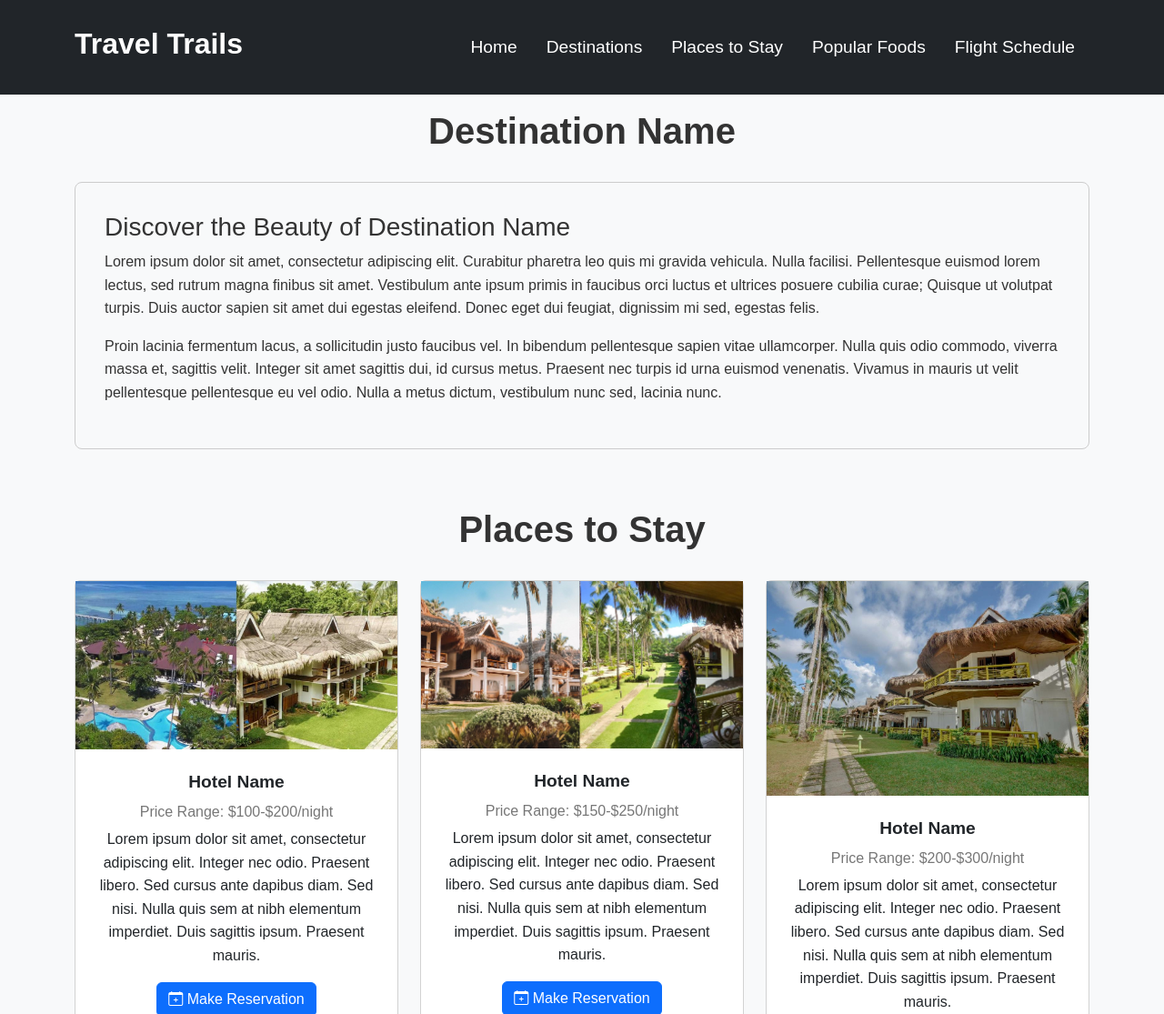
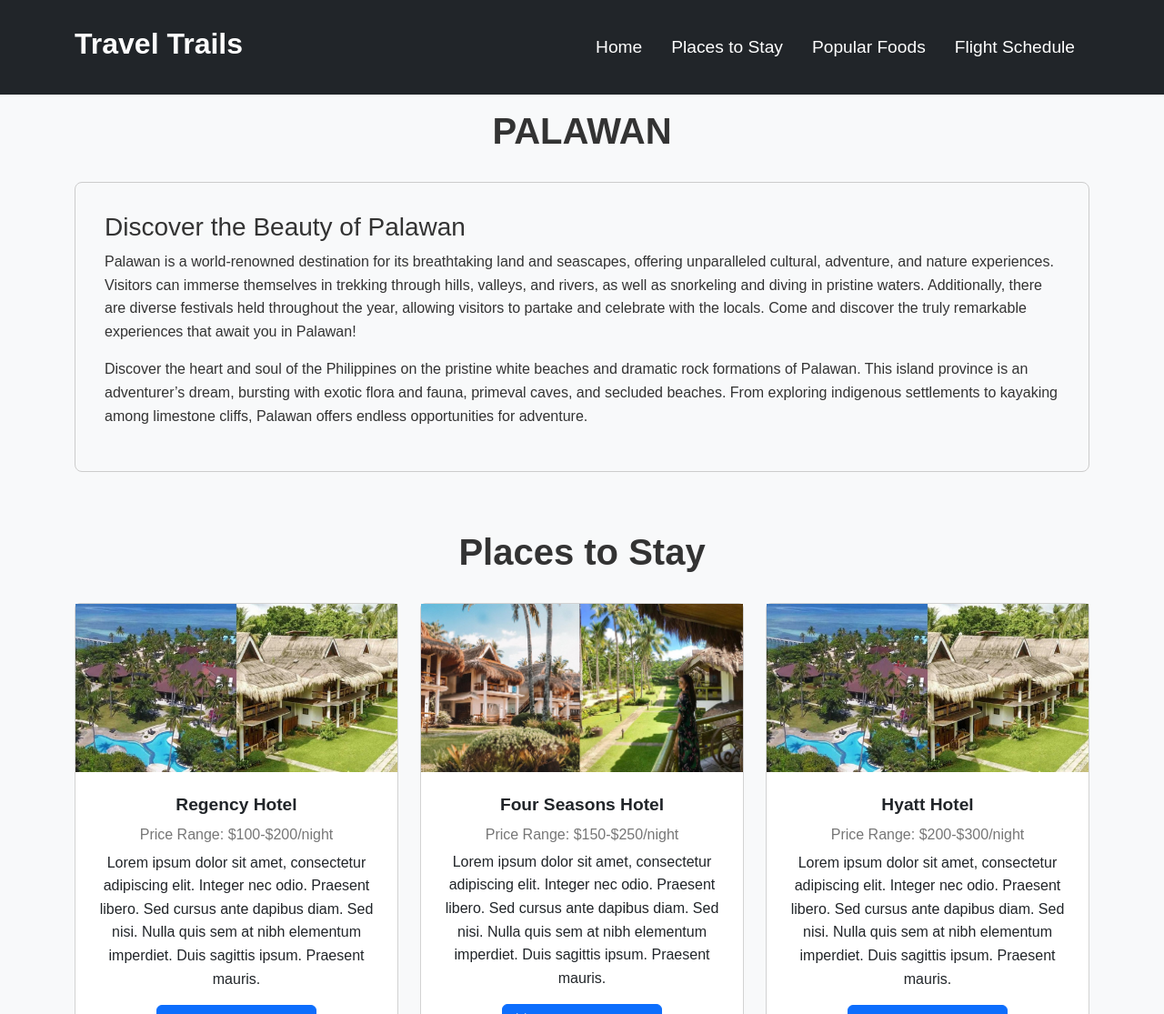
Before and after one commit to ei-accerly/Hackathon, a Django app: page /destination in a window 1280 px wide. Shown: the top 1115 px of the page at 91% size. Run offline with Django 4.2, Linux system fonts and the light colour scheme; some libraries are stand-ins or nearby versions.

Commit message:
edit in destination page

```diff
--- a/templates/destinationPage.html
+++ b/templates/destinationPage.html
@@ -3,7 +3,7 @@
 
 <head>
   {% load static %}
-  <title>Destination Page - My Tourism Website</title>
+  <title>Travel Trails</title>
   <link rel="stylesheet" href="https://cdnjs.cloudflare.com/ajax/libs/bootstrap/5.3.0/css/bootstrap.min.css">
   <link rel="stylesheet" href="https://cdn.jsdelivr.net/npm/bootstrap-icons@1.7.2/font/bootstrap-icons.css">
 
@@ -190,6 +190,11 @@
       background-color: #0069d9;
       color: #fff;
     }
+
+    .hotel-image {
+    width: 100%; /* Adjust the width as needed */
+    height: auto; /* Preserve the aspect ratio */
+  }
   </style>
 </head>
 
@@ -200,7 +205,6 @@
         <nav>
           <ul class="nav">
             <li class="nav-item"><a class="nav-link" href="http://localhost:8000/">Home</a></li>
-            <li class="nav-item"><a class="nav-link" href="#destination">Destinations</a></li>
             <li class="nav-item"><a class="nav-link" href="#places-to-stay">Places to Stay</a></li>
             <li class="nav-item"><a class="nav-link" href="#popular-foods">Popular Foods</a></li>
             <li class="nav-item"><a class="nav-link" href="#flight-schedule">Flight Schedule</a></li>
@@ -211,18 +215,12 @@
 
   <section id="destination" class="bg-light">
     <div class="container">
-      <h2>Destination Name</h2>
+      <h2>PALAWAN</h2>
 
       <div class="container article-container">
-        <h3>Discover the Beauty of Destination Name</h3>
-        <p>Lorem ipsum dolor sit amet, consectetur adipiscing elit. Curabitur pharetra leo quis mi gravida vehicula.
-          Nulla facilisi. Pellentesque euismod lorem lectus, sed rutrum magna finibus sit amet. Vestibulum ante ipsum
-          primis in faucibus orci luctus et ultrices posuere cubilia curae; Quisque ut volutpat turpis. Duis auctor
-          sapien sit amet dui egestas eleifend. Donec eget dui feugiat, dignissim mi sed, egestas felis.</p>
-        <p>Proin lacinia fermentum lacus, a sollicitudin justo faucibus vel. In bibendum pellentesque sapien vitae
-          ullamcorper. Nulla quis odio commodo, viverra massa et, sagittis velit. Integer sit amet sagittis dui, id
-          cursus metus. Praesent nec turpis id urna euismod venenatis. Vivamus in mauris ut velit pellentesque
-          pellentesque eu vel odio. Nulla a metus dictum, vestibulum nunc sed, lacinia nunc.</p>
+        <h3>Discover the Beauty of Palawan</h3>
+        <p>Palawan is a world-renowned destination for its breathtaking land and seascapes, offering unparalleled cultural, adventure, and nature experiences. Visitors can immerse themselves in trekking through hills, valleys, and rivers, as well as snorkeling and diving in pristine waters. Additionally, there are diverse festivals held throughout the year, allowing visitors to partake and celebrate with the locals. Come and discover the truly remarkable experiences that await you in Palawan!</p>
+        <p>Discover the heart and soul of the Philippines on the pristine white beaches and dramatic rock formations of Palawan. This island province is an adventurer’s dream, bursting with exotic flora and fauna, primeval caves, and secluded beaches. From exploring indigenous settlements to kayaking among limestone cliffs, Palawan offers endless opportunities for adventure.</p>
       </div>
     </div>
   </section>
@@ -235,9 +233,9 @@
         <div class="col-md-4">
           <div class="hotel-card">
             <div class="card">
-              <img src="/hotel1.jpg" alt="Hotel 1">
+              <img src="/hotel1.jpg" alt="Hotel 1" class="hotel-image">
               <div class="card-body">
-                <h5 class="card-title">Hotel Name</h5>
+                <h5 class="card-title">Regency Hotel</h5>
                 <h6 class="card-subtitle">Price Range: $100-$200/night</h6>
                 <p class="card-text">Lorem ipsum dolor sit amet, consectetur adipiscing elit. Integer nec odio.
                   Praesent libero. Sed cursus ante dapibus diam. Sed nisi. Nulla quis sem at nibh elementum imperdiet.
@@ -263,9 +261,9 @@
         <div class="col-md-4">
           <div class="hotel-card">
             <div class="card">
-              <img src="/hotel2.jpg" alt="Hotel 2">
+              <img src="/hotel2.jpg" alt="Hotel 2" class="hotel-image">
               <div class="card-body">
-                <h5 class="card-title">Hotel Name</h5>
+                <h5 class="card-title">Four Seasons Hotel</h5>
                 <h6 class="card-subtitle">Price Range: $150-$250/night</h6>
                 <p class="card-text">Lorem ipsum dolor sit amet, consectetur adipiscing elit. Integer nec odio.
                   Praesent libero. Sed cursus ante dapibus diam. Sed nisi. Nulla quis sem at nibh elementum imperdiet.
@@ -290,9 +288,9 @@
         <div class="col-md-4">
           <div class="hotel-card">
             <div class="card">
-              <img src="/hotel3.jpg" alt="Hotel 3">
+              <img src="/hotel1.jpg" alt="Hotel 1" class="hotel-image">
               <div class="card-body">
-                <h5 class="card-title">Hotel Name</h5>
+                <h5 class="card-title">Hyatt Hotel</h5>
                 <h6 class="card-subtitle">Price Range: $200-$300/night</h6>
                 <p class="card-text">Lorem ipsum dolor sit amet, consectetur adipiscing elit. Integer nec odio.
                   Praesent libero. Sed cursus ante dapibus diam. Sed nisi. Nulla quis sem at nibh elementum imperdiet.
```
